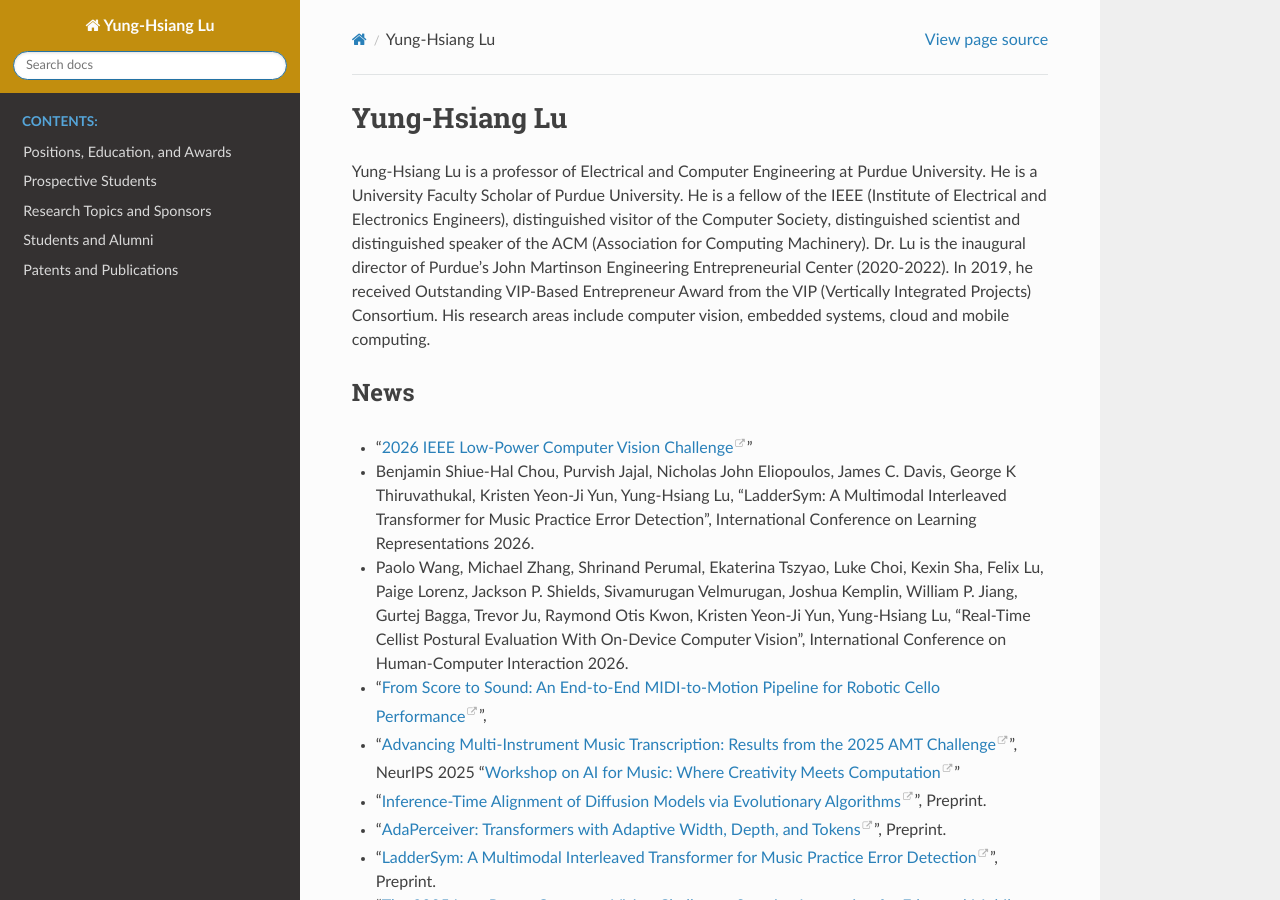
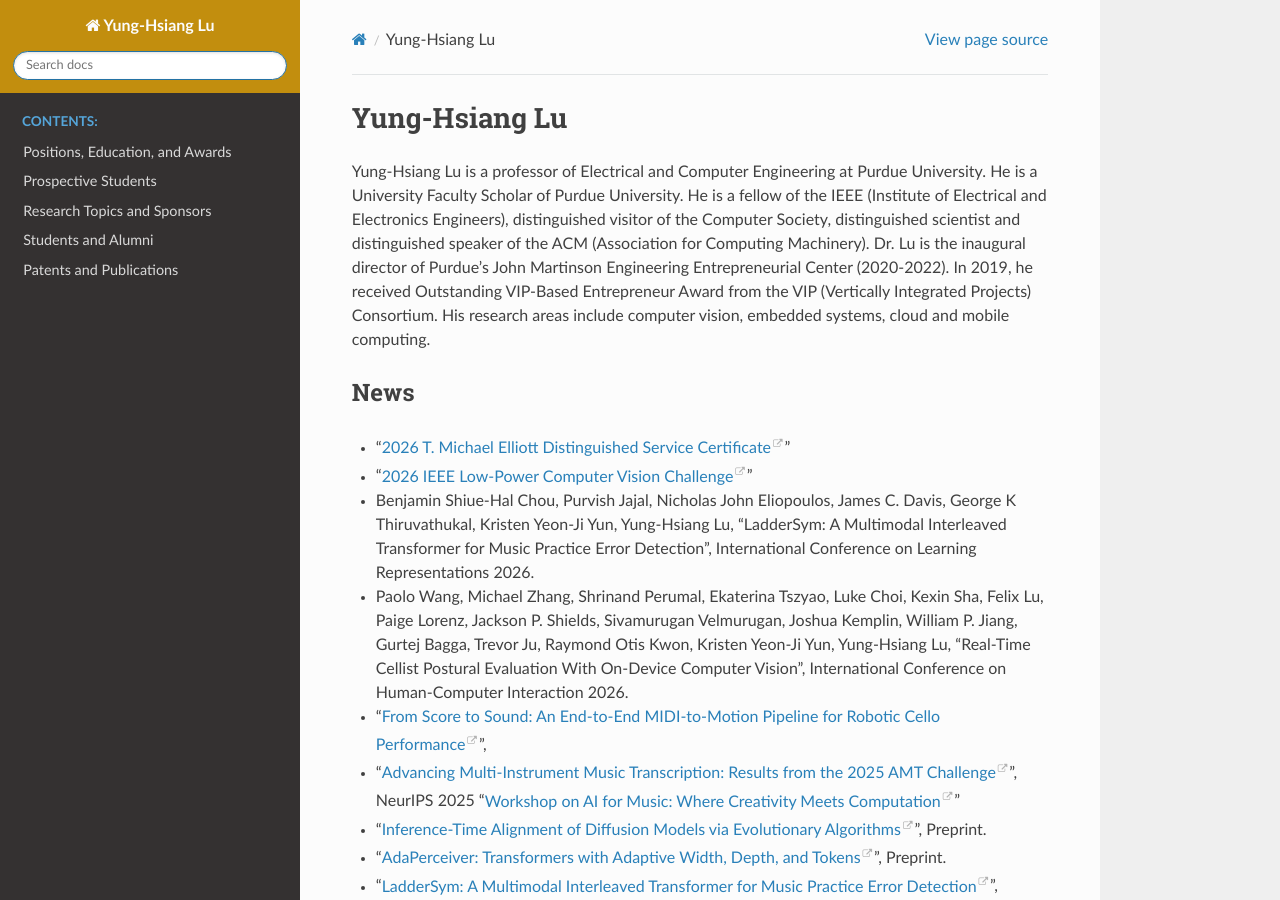
Before and after one commit to luyunghsiang/yhluweb, a Sphinx documentation site: the page built from source/index.rst, in a window 1280 px wide and 900 px high. Built offline with Sphinx 7.4.7 and the Read the Docs theme 3.1.0, drawn with Linux system fonts in a browser that asks for light colours; pages that are not in the unit, such as notebooks, are missing from menus.

Commit message:
add award

```diff
--- a/source/index.rst
+++ b/source/index.rst
@@ -17,6 +17,8 @@ embedded systems, cloud and mobile computing.
 
 News
 ----
+
+- "`2026 T. Michael Elliott Distinguished Service Certificate <https://www.computer.org/volunteering/awards/distinguished-service>`_"
 
 - "`2026 IEEE Low-Power Computer Vision Challenge <https://www.youtube.com/watch?v=a36rTiqND4w>`_"
 
```
